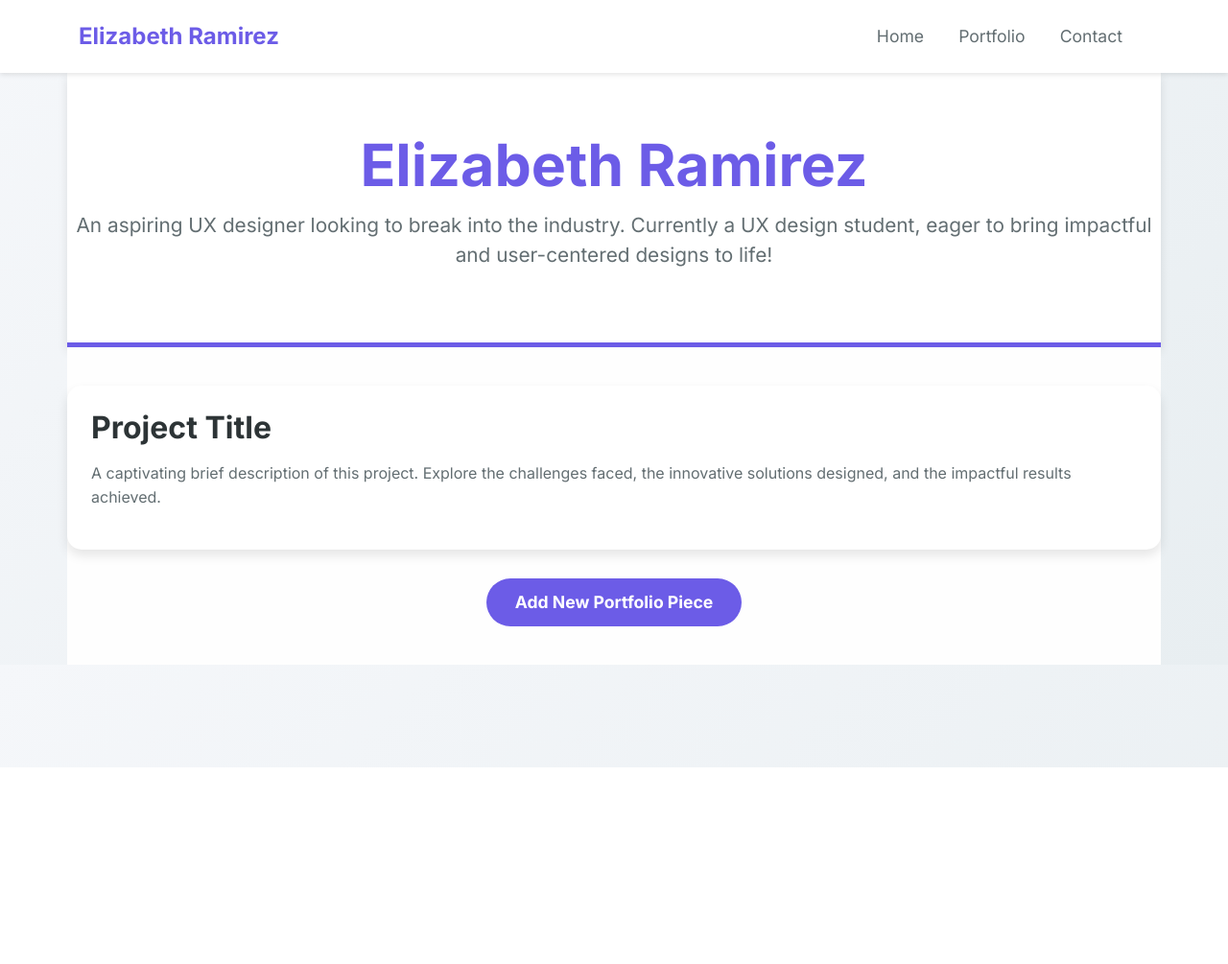
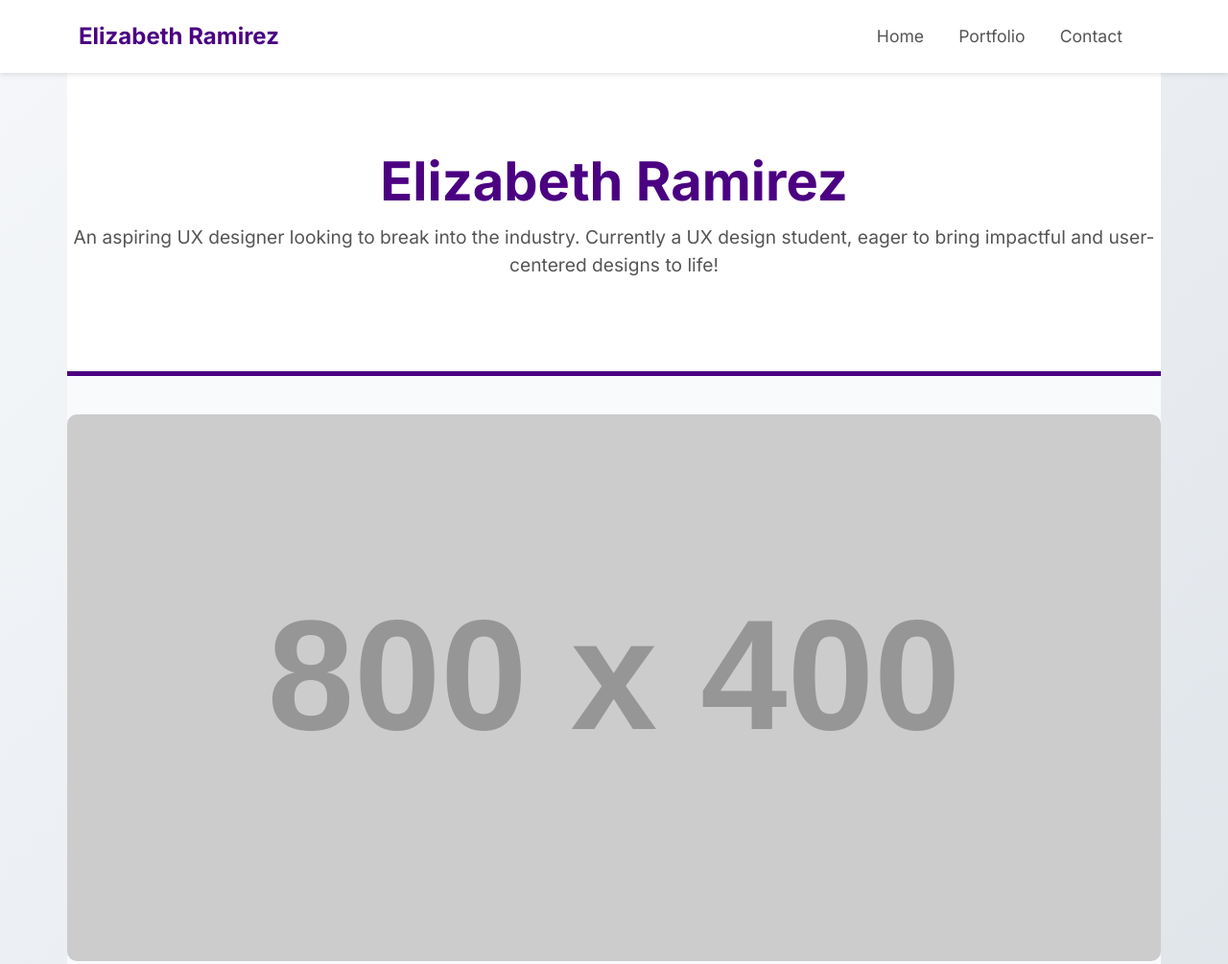
Before and after one commit to eramirez47/ux-ui, a plain HTML site: page index.html in a window 1280 px wide. Shown: the top 1005 px of the page at 96% size. Before the commit the page ends 800 px from the top, so only its background shows below. Drawn offline with nearby package versions, Linux system fonts and the light colour scheme; placeholder pictures from the web are drawn by us.

Commit message:
redesign

```diff
--- a/index.html
+++ b/index.html
@@ -10,7 +10,7 @@
         @import url('https://fonts.googleapis.com/css2?family=Inter:wght@300;400;700&display=swap');
 
         body {
-            background: linear-gradient(135deg, #f5f7fa, #e8eef1);
+            background: linear-gradient(135deg, #f5f7fa, #dee3e8);
             font-family: 'Inter', sans-serif;
             color: #333333;
             margin: 0;
@@ -19,27 +19,26 @@
 
         .header {
             text-align: center;
-            padding: 60px 0;
+            padding: 80px 0;
             background: #ffffff;
-            box-shadow: 0 4px 10px rgba(0, 0, 0, 0.1);
-            border-bottom: 5px solid #6c5ce7;
+            border-bottom: 5px solid #4B0082;
         }
 
         .header h1 {
-            font-size: 3.8rem;
+            font-size: 3.5rem;
             font-weight: 700;
-            color: #6c5ce7;
+            color: #4B0082;
             margin-bottom: 10px;
         }
 
         .header p {
-            font-size: 1.3rem;
-            color: #636e72;
+            font-size: 1.2rem;
+            color: #555555;
         }
 
         .portfolio-section {
             padding: 40px 0;
-            background-color: #fefefe;
+            background-color: #f9fafc;
         }
 
         .portfolio-item {
@@ -48,24 +47,24 @@
             background: #ffffff;
             margin-bottom: 30px;
             padding: 25px;
-            box-shadow: 0 6px 12px rgba(0, 0, 0, 0.1);
+            box-shadow: 0 6px 15px rgba(0, 0, 0, 0.1);
             transition: transform 0.3s, box-shadow 0.3s;
         }
 
         .portfolio-item:hover {
             transform: translateY(-10px);
-            box-shadow: 0 10px 20px rgba(0, 0, 0, 0.2);
+            box-shadow: 0 12px 25px rgba(0, 0, 0, 0.2);
         }
 
         .portfolio-title {
-            color: #2d3436;
-            font-size: 2rem;
-            font-weight: 700;
+            color: #333333;
+            font-size: 1.8rem;
+            font-weight: 600;
             margin-bottom: 15px;
         }
 
         .portfolio-description {
-            color: #636e72;
+            color: #555555;
             font-size: 1rem;
             line-height: 1.6;
         }
@@ -76,10 +75,10 @@
         }
 
         .btn-primary {
-            background: #6c5ce7;
+            background: #4B0082;
             border: none;
             padding: 12px 30px;
-            font-size: 1.1rem;
+            font-size: 1rem;
             font-weight: 600;
             color: #ffffff;
             border-radius: 30px;
@@ -87,8 +86,8 @@
         }
 
         .btn-primary:hover {
-            background: #4c4eeb;
-            transform: scale(1.1);
+            background: #37175a;
+            transform: scale(1.05);
         }
 
         .navbar {
@@ -99,18 +98,25 @@
 
         .navbar-brand {
             font-weight: 700;
-            color: #6c5ce7;
+            color: #4B0082;
             font-size: 1.5rem;
         }
 
         .navbar-nav .nav-link {
-            color: #636e72;
+            color: #555555;
             font-size: 1.1rem;
             margin-right: 20px;
         }
 
         .navbar-nav .nav-link:hover {
-            color: #6c5ce7;
+            color: #4B0082;
+        }
+
+        .stock-image {
+            width: 100%;
+            height: auto;
+            border-radius: 10px;
+            margin-bottom: 20px;
         }
     </style>
 </head>
@@ -137,7 +143,7 @@
     </div>
 
     <div class="container portfolio-section">
-        <!-- Example portfolio item -->
+        <img src="https://via.placeholder.com/800x400" alt="Stock image" class="stock-image">
         <div class="portfolio-item">
             <h2 class="portfolio-title">Project Title</h2>
             <p class="portfolio-description">A captivating brief description of this project. Explore the challenges faced, the innovative solutions designed, and the impactful results achieved.</p>
```
